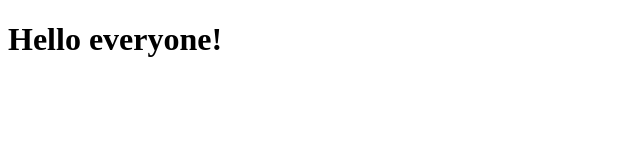
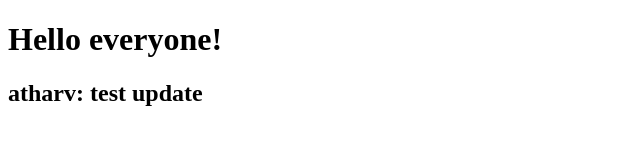
Before and after one commit to aayushiss/collab-project, a plain HTML site: page index.html in a window 1280 px wide. Shown: the whole page, without its empty margins (0-640 px from the left). Drawn offline with Linux system fonts and the light colour scheme.

Commit message:
atharv added a test line

```diff
--- a/index.html
+++ b/index.html
@@ -7,5 +7,6 @@
 </head>
 <body>
     <h1>Hello everyone!</h1>
+    <h2>atharv: test update</h2>
 </body>
 </html>
```
